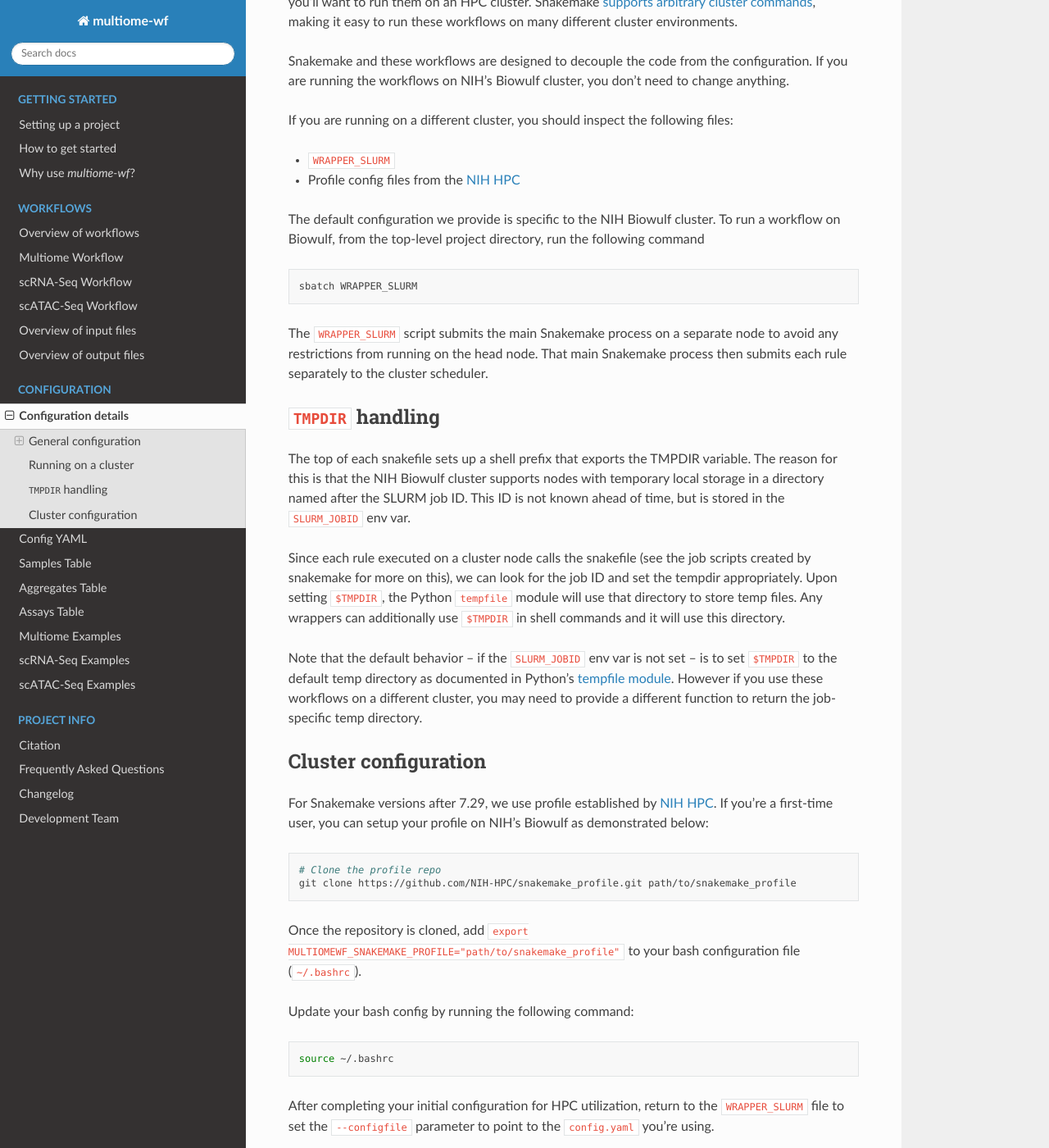
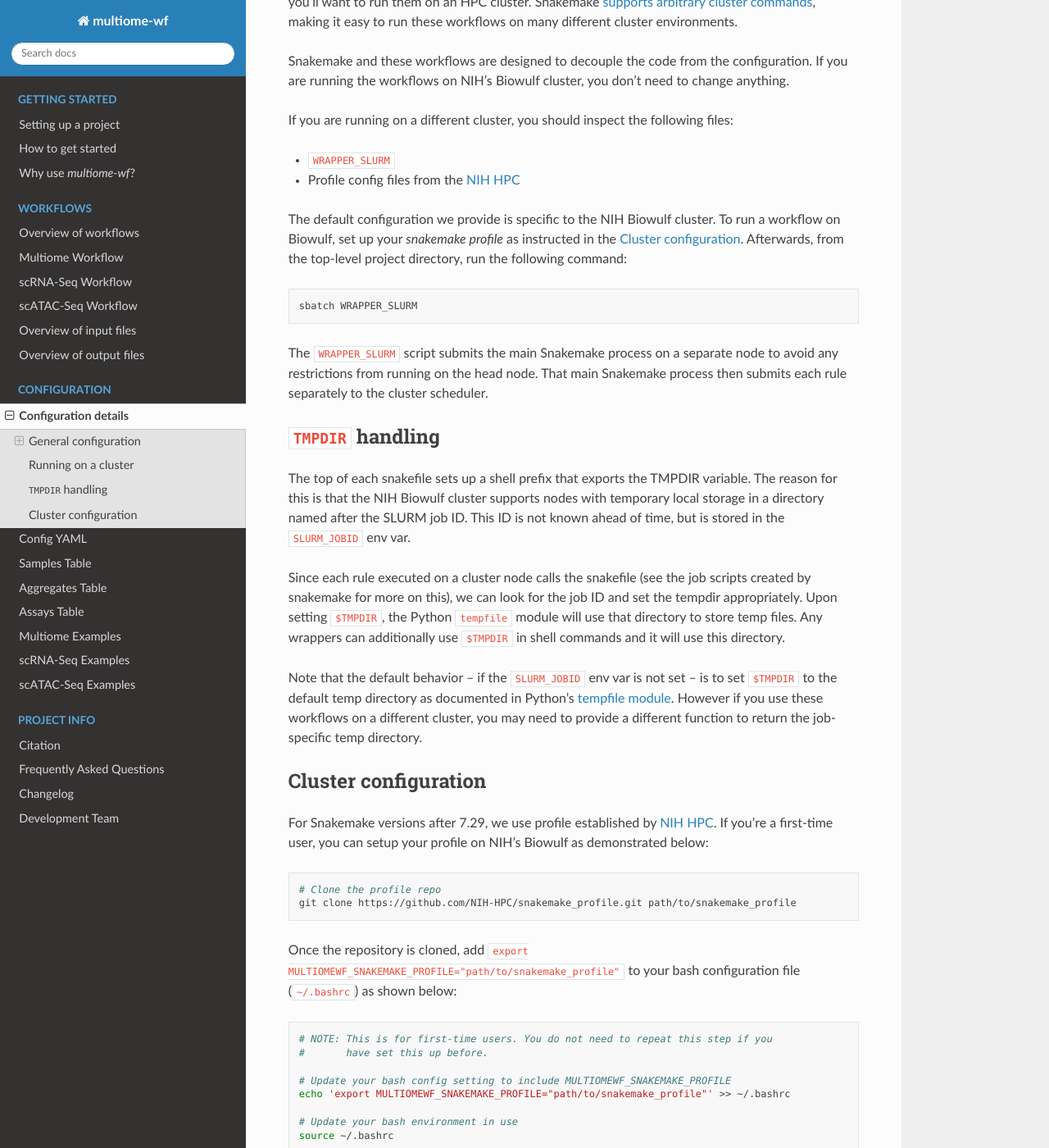
Before and after one commit to NICHD-BSPC/multiome-wf, a Sphinx documentation site: the page built from docs/configuration/config.rst, in a window 1280 px wide and 1400 px high, scrolled down 1542 px. Shown: the whole window at 82% size. Built offline with Sphinx 7.4.7 and the Read the Docs theme 2.0.0, drawn with Linux system fonts in a browser that asks for light colours.

Commit message:
documentation updates to cluster/reference config

```diff
--- a/docs/configuration/config-yaml.rst
+++ b/docs/configuration/config-yaml.rst
@@ -178,6 +178,8 @@ Config Tables
 
 Annotation
 ----------
+
+.. _config-annotation:
 
 ``ANNOTATION`` field
 ^^^^^^^^^^^^^^^^^^^^
--- a/docs/configuration/config.rst
+++ b/docs/configuration/config.rst
@@ -102,8 +102,9 @@ If you are running on a different cluster, you should inspect the following file
 - Profile config files from the `NIH HPC <https://github.com/NIH-HPC/snakemake_profile.git>`_
 
 The default configuration we provide is specific to the NIH Biowulf cluster.
-To run a workflow on Biowulf, from the top-level project directory,
-run the following command
+To run a workflow on Biowulf, set up your *snakemake profile* as instructed in the
+:ref:`new_cluster_config`. Afterwards, from the top-level project directory,
+run the following command:
 
 .. code-block:: bash
 
@@ -153,12 +154,18 @@ you can setup your profile on NIH's Biowulf as demonstrated below:
     git clone https://github.com/NIH-HPC/snakemake_profile.git path/to/snakemake_profile
 
 Once the repository is cloned, add ``export MULTIOMEWF_SNAKEMAKE_PROFILE="path/to/snakemake_profile"``
-to your bash configuration file (``~/.bashrc``).
+to your bash configuration file (``~/.bashrc``) as shown below:
 
-Update your bash config by running the following command:
 
 .. code-block:: bash
 
+    # NOTE: This is for first-time users. You do not need to repeat this step if you
+    #       have set this up before.
+
+    # Update your bash config setting to include MULTIOMEWF_SNAKEMAKE_PROFILE
+    echo 'export MULTIOMEWF_SNAKEMAKE_PROFILE="path/to/snakemake_profile"' >> ~/.bashrc
+
+    # Update your bash environment in use
     source ~/.bashrc
 
 
```
Also changed, not shown: docs/project-info/faq.rst (+7 -3 lines).
